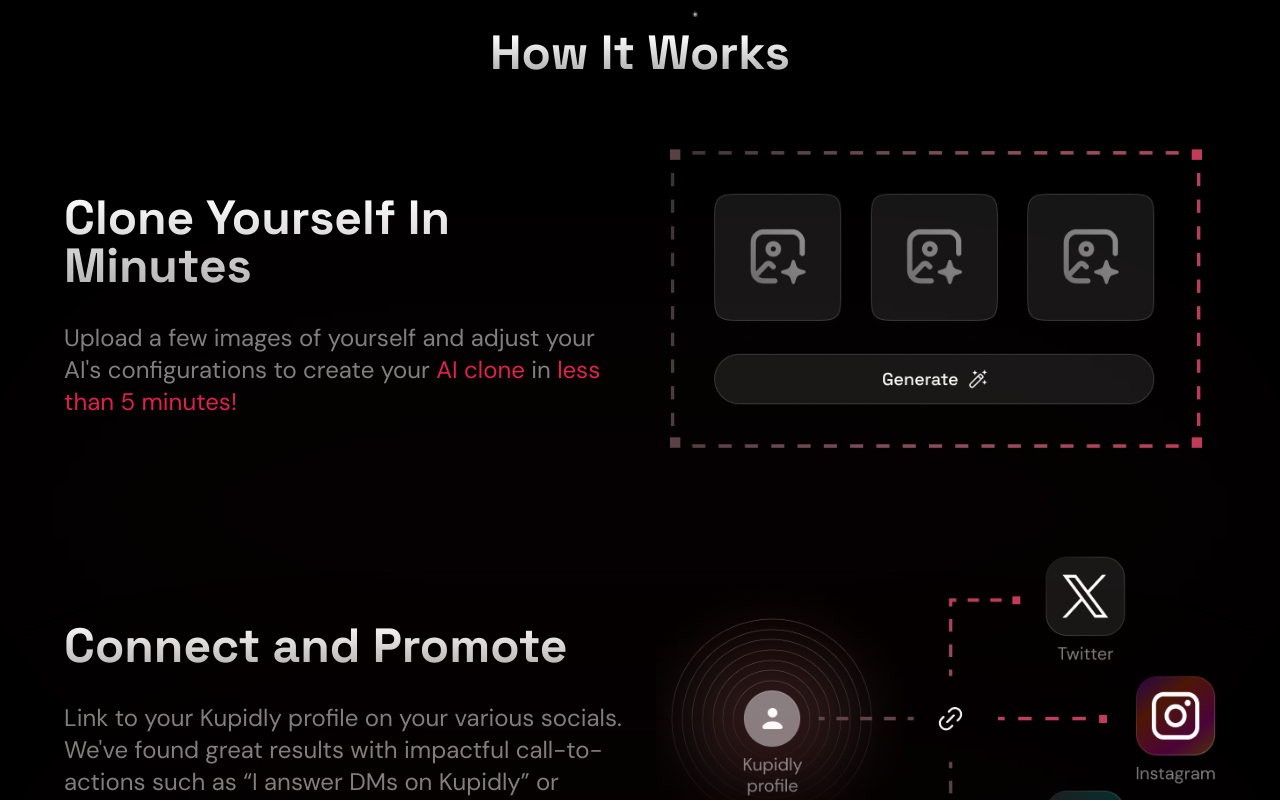
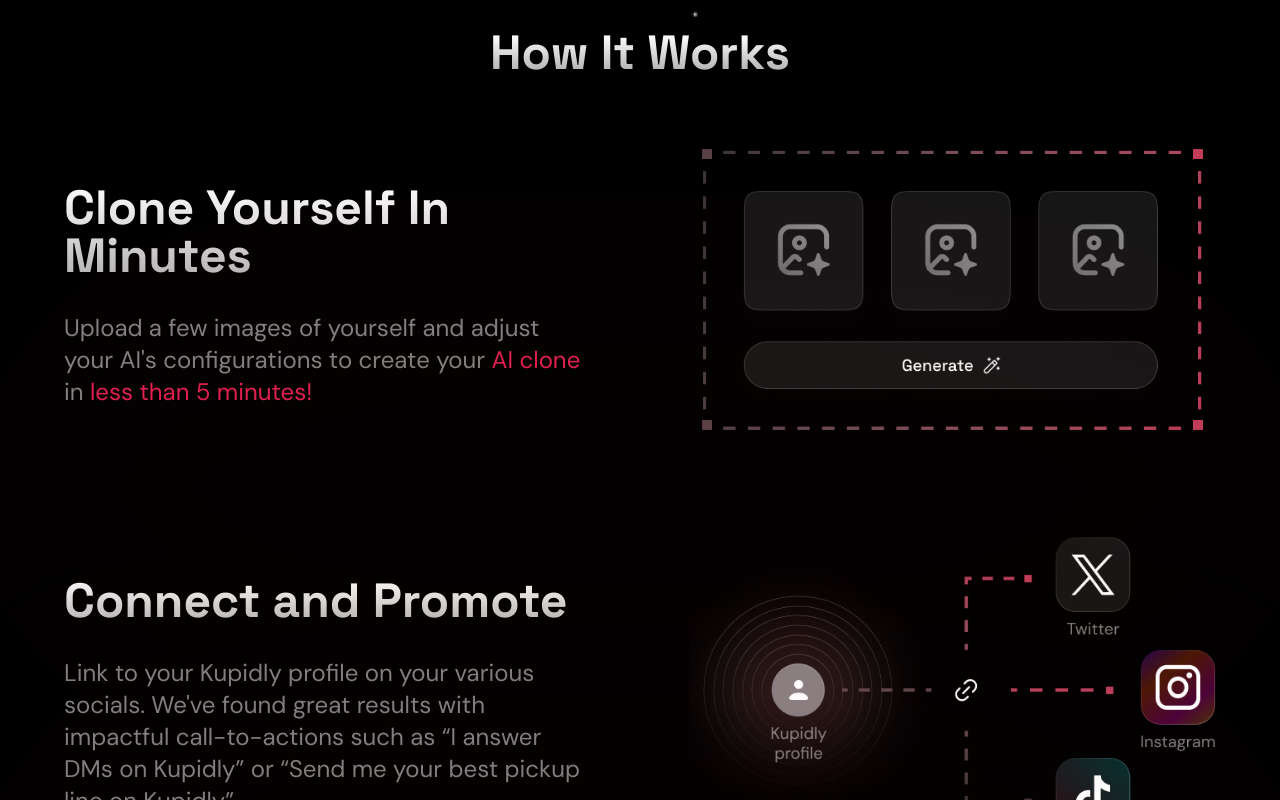
Before and after one commit to todddenmar/kupidly, a Next.js app: page / in a window 1280 px wide. Shown: the part 1020-1820 px from the top of the page. Built offline with nearby package versions, Linux system fonts and the light colour scheme.

Commit message:
added more gap on desktop for image and text content

```diff
--- a/src/components/layouts/SectionLayout.tsx
+++ b/src/components/layouts/SectionLayout.tsx
@@ -27,7 +27,7 @@ function SectionLayout({
       )}
       <div
         className={cn(
-          'p-6 flex flex-col md:grid md:grid-cols-2 md:justify-between md:items-center gap-[32px]',
+          'p-6 flex flex-col md:grid md:grid-cols-2 md:justify-between md:items-center gap-[32px] lg:gap-[98px]',
           className
         )}
       >
```
